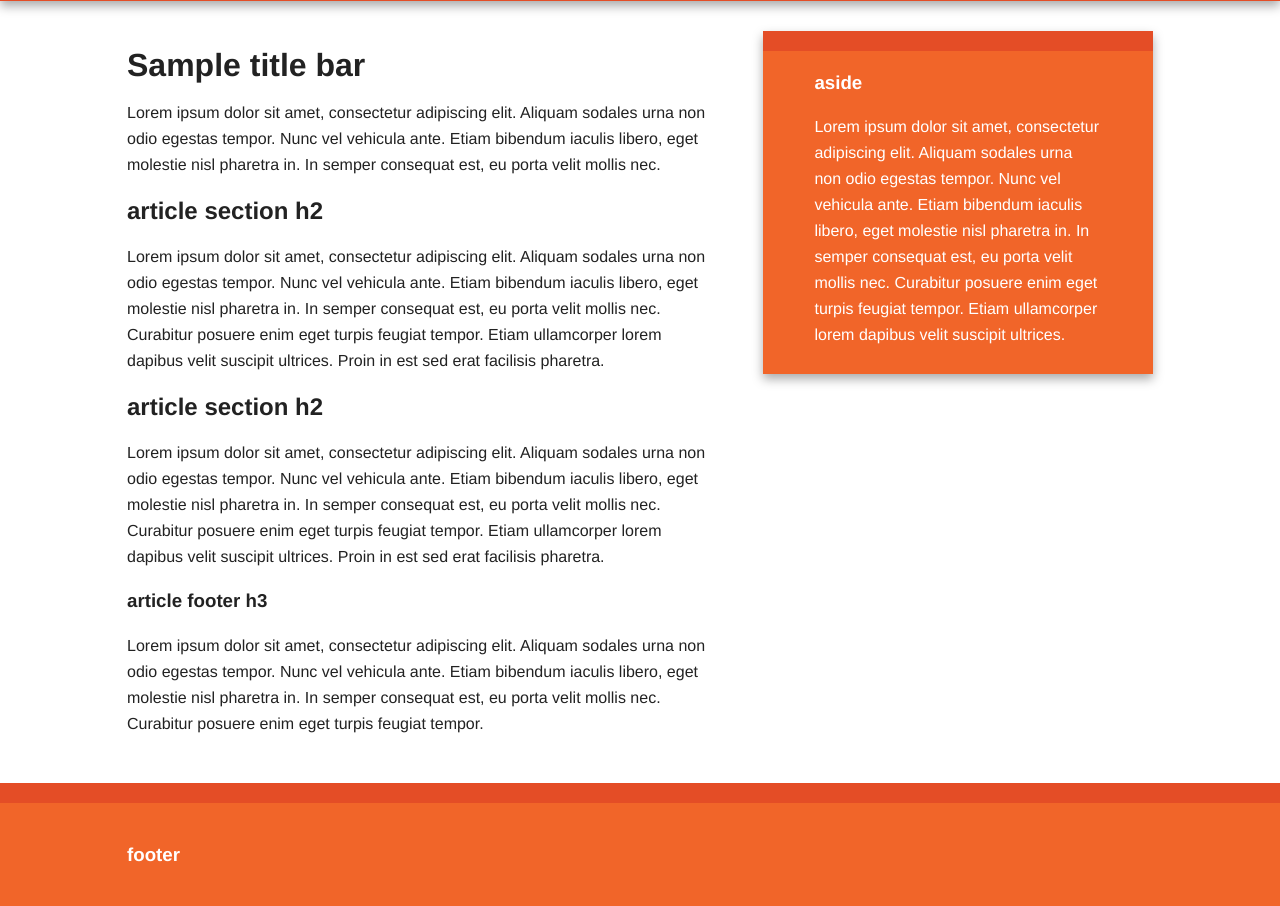
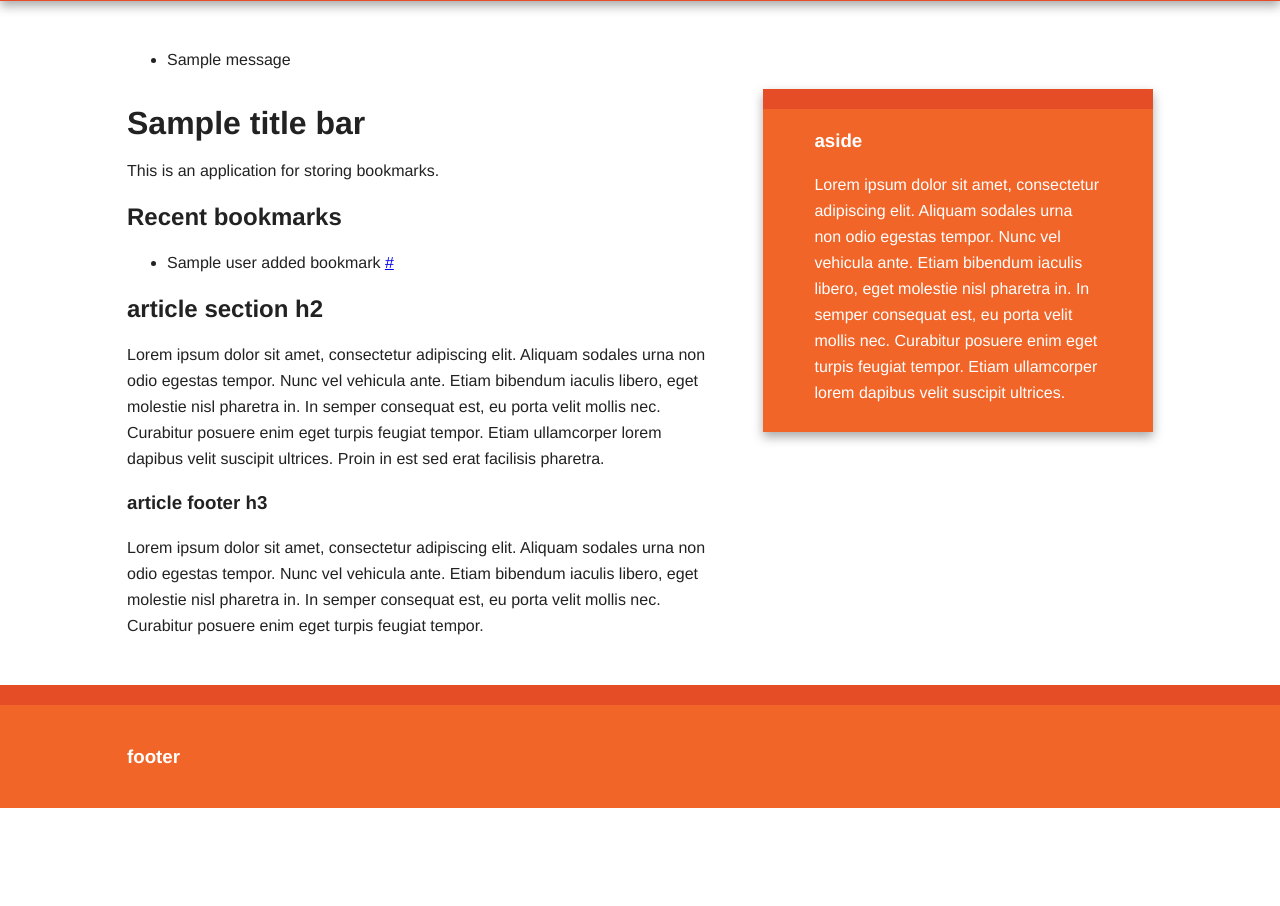
Before and after one commit to sbalanchickoo/Helios, a Flask app: template src/thermos/thermos/templates/index.html in a window 1280 px wide. Shown: the part 95-1001 px from the top of the page. After the commit the page ends 903 px from the top, so only its background shows below. Run offline with Flask 2, Linux system fonts and the light colour scheme; the template is opened without the code that fills it: most values are stand-ins (such as "Sample title", 1, 10 or a date in 2020); one stand-in notice (Sample message) is shown; some libraries are stand-ins or nearby versions.

Commit message:
added wtforms

```diff
--- a/src/thermos/thermos/templates/base.html
+++ b/src/thermos/thermos/templates/base.html
@@ -29,6 +29,19 @@
 
         <div class="main-container">
             <div class="main wrapper clearfix">
+
+                <article class="flashes">
+                    {% with messages = get_flashed_messages() %}
+                        {% if messages %}
+                            <ul>
+                                {% for message in messages %}
+                                    <li>{{ message }}</li>
+                                {% endfor %}
+                            </ul>
+                        {% endif %}
+                    {% endwith %}
+                </article>
+
                 {% block content %}
                 {% endblock %}
 
--- a/src/thermos/thermos/templates/index.html
+++ b/src/thermos/thermos/templates/index.html
@@ -8,11 +8,19 @@ Thermos -- Welcome
     <article>
         <header>
             <h1>{{ title_bar }}</h1>
-            <p>Lorem ipsum dolor sit amet, consectetur adipiscing elit. Aliquam sodales urna non odio egestas tempor. Nunc vel vehicula ante. Etiam bibendum iaculis libero, eget molestie nisl pharetra in. In semper consequat est, eu porta velit mollis nec.</p>
+            <p>This is an application for storing bookmarks.</p>
         </header>
         <section>
-            <h2>article section h2</h2>
-            <p>Lorem ipsum dolor sit amet, consectetur adipiscing elit. Aliquam sodales urna non odio egestas tempor. Nunc vel vehicula ante. Etiam bibendum iaculis libero, eget molestie nisl pharetra in. In semper consequat est, eu porta velit mollis nec. Curabitur posuere enim eget turpis feugiat tempor. Etiam ullamcorper lorem dapibus velit suscipit ultrices. Proin in est sed erat facilisis pharetra.</p>
+            <h2>Recent bookmarks</h2>
+            {% if new_bookmarks %}
+                <ul>
+                    {% for b in new_bookmarks %}
+                        <li>{{ b.user }} added bookmark <a href="{{ b.url }}">{{ b.url }}</a></li>
+                    {% endfor %}
+                </ul>
+            {% else %}
+                <p>No bookmarks yet</p>
+            {% endif %}
         </section>
         <section>
             <h2>article section h2</h2>
--- a/src/thermos/thermos/thermos.py
+++ b/src/thermos/thermos/thermos.py
@@ -1,17 +1,47 @@
-from flask import Flask, url_for, render_template
+from flask import Flask, url_for, render_template, request, redirect, flash
+from _datetime import datetime
+from logging import DEBUG
+from addform import BookmarkForm
 
 app = Flask(__name__)
+app.logger.setLevel(DEBUG)
+app.config['SECRET_KEY']="b'|\xec\x08\x8b<\x93m\x11\x03YP\x8a\xcc]\xf5\xc1k]\xf5\xa4""\xd0[\x91'"
+
+bookmarks = []
+
+
+def store_bookmark(url, description):
+    bookmarks.append({
+        'url': url,
+        'description': description,
+        'user': 'Srikant',
+        'date_added': datetime.utcnow()
+    })
+
+
+def new_bookmarks(num):
+    return sorted(bookmarks, key=lambda bookmark: bookmark['date_added'], reverse=True)[:num]
 
 
 @app.route('/')
 @app.route('/index')
 def index():
-    return render_template('index.html', title_bar = 'Welcome')
+    return render_template('index.html', title_bar = 'Welcome', new_bookmarks=new_bookmarks(2))
 
 
-@app.route('/add')
+@app.route('/add', methods=['GET', 'POST'])
 def add_url():
-    return render_template('add.html', title_bar = 'Add a URL')
+    form = BookmarkForm()
+    # if request.method == 'POST':
+    if form.validate_on_submit():
+        # url = request.form['url']
+        url = form.url.data
+        description = form.description.data
+        store_bookmark(url, description)
+        app.logger.debug('stored url: ' + url)
+        flash("Stored bookmark '{}'".format(url))
+        return redirect(url_for('index'))
+    return render_template('add.html', form=form, title_bar = 'Add a URL')
 
 
 @app.errorhandler(404)
```
Also changed, not shown: src/thermos/requirements.txt (added, +8 -0 lines), src/thermos/thermos/addform.py (added, +9 -0 lines), src/thermos/thermos/templates/add.html (+16 -8 lines).
